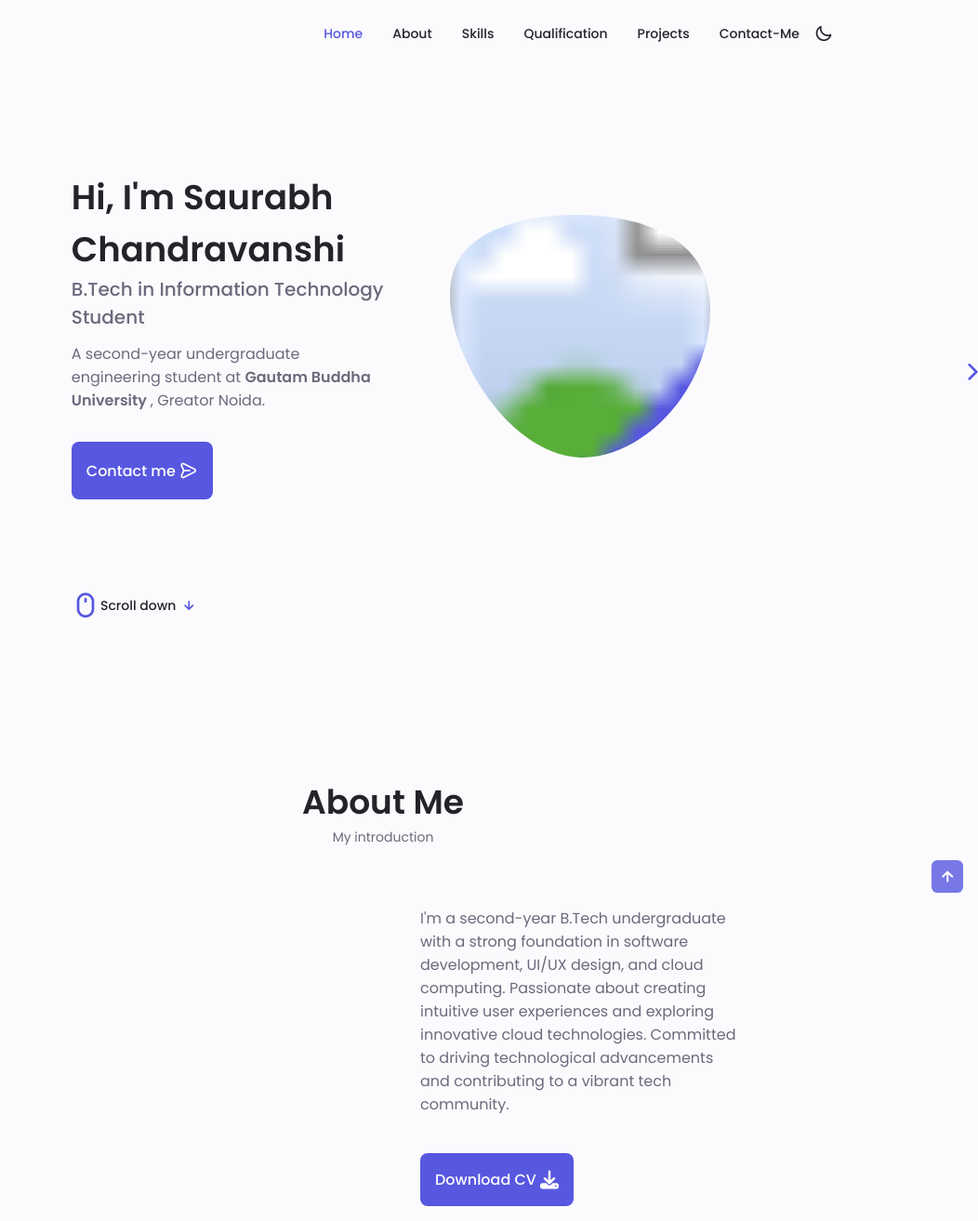
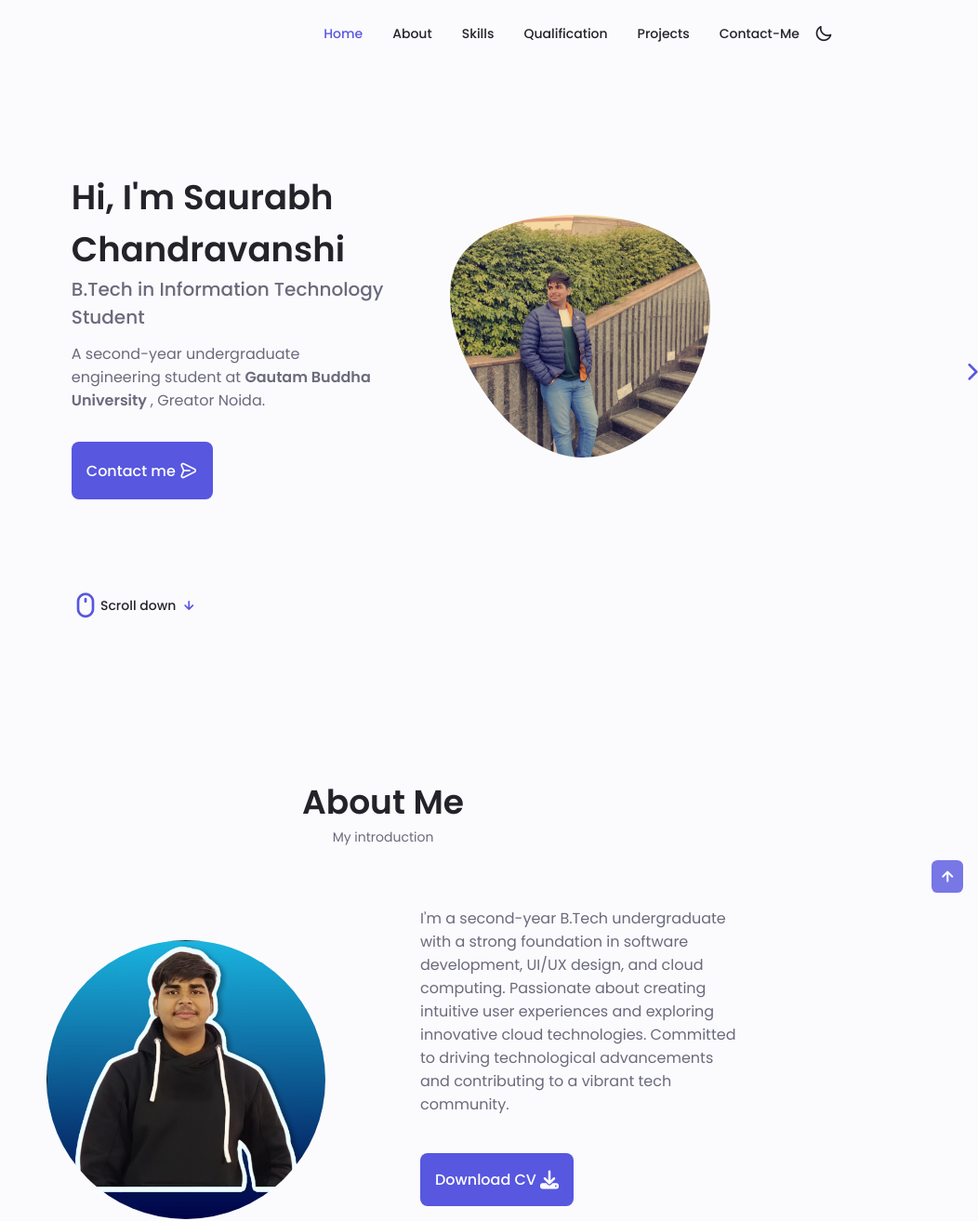
Before and after one commit to alphasaurabh/Portfolio, a plain HTML site: page index.html in a window 1280 px wide. Shown: the top 1313 px of the page at 93% size, 228-1280 px from the left. Drawn offline with nearby package versions, Linux system fonts and the light colour scheme.

Commit message:
index.html

```diff
--- a/index.html
+++ b/index.html
@@ -113,7 +113,7 @@
                     class="home__blob-img"
                     x="-79"
                     y="-46"
-                    xlink:href="assets/img/Pro.jpg"
+                    xlink:href="pro.jpg"
                   />
                 </g>
               </svg>
@@ -150,7 +150,7 @@
         <span class="section__subtitle">My introduction</span>
 
         <div class="about__container container grid">
-          <img src="assets\img\about.jpg" alt="" class="about__img" />
+          <img src="about.jpg" alt="" class="about__img" />
 
           <div class="about__data">
             <p class="about__description">
```
